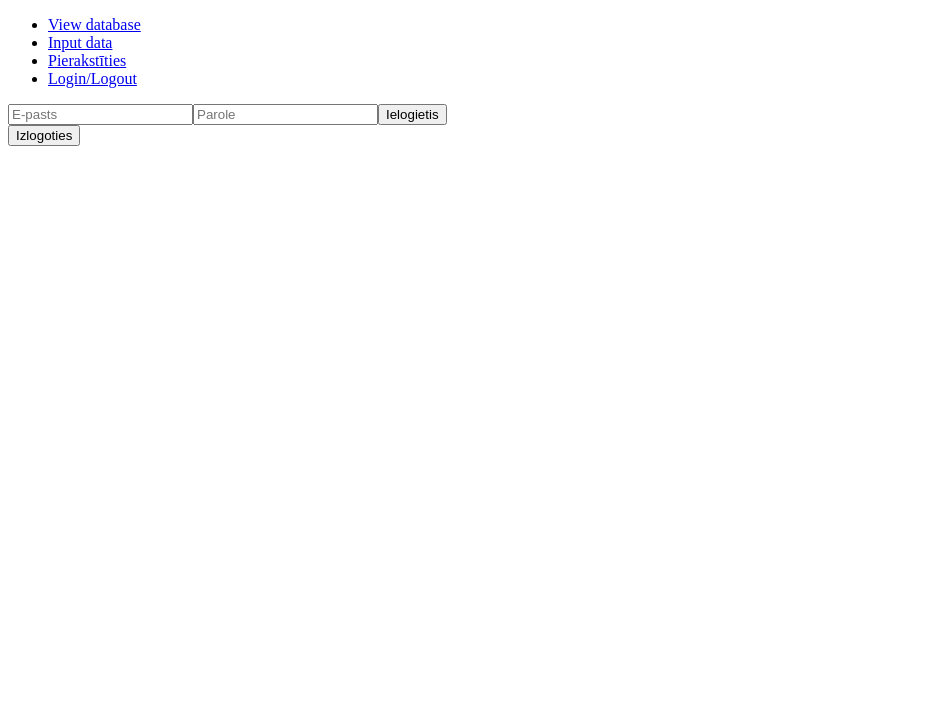
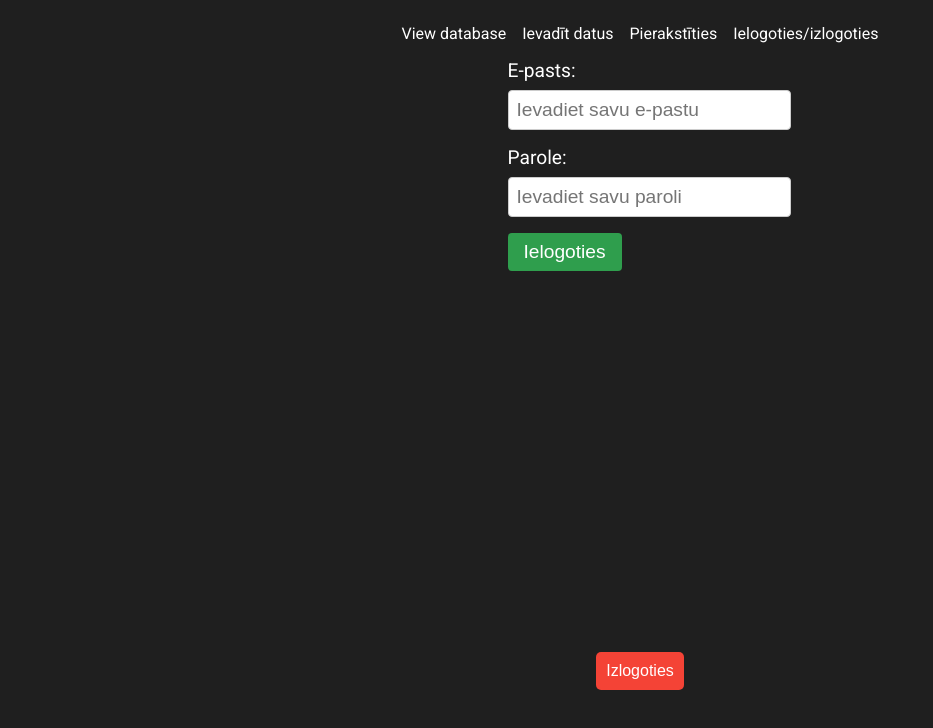
Before and after one commit to kristapsgreen/VMS_2, a React (Create React App) app: page / in a window 1280 px wide. Shown: the top 728 px of the page, without its empty margins (0-933 px from the left). Built offline with nearby package versions, Linux system fonts and the light colour scheme.

Commit message:
pievienoju css

```diff
--- a/src/Layout.js
+++ b/src/Layout.js
@@ -1,35 +1,35 @@
 import { Outlet, Link, useLocation } from "react-router-dom";
 import React from "react";
-import './index.css';
-
-
+import "./index.css";
 
 export default function Layout() {
-
   return (
-      <div>
-          <nav>
-          <ul>
+    <div className="layout-container">
+      <nav className="navigation">
+        <ul className="nav-links">
           <li>
-              <Link to="/ViewPage">View database</Link>
+            <Link to="/ViewPage" className="nav-link">
+              View database
+            </Link>
           </li>
           <li>
-              <Link to="/InputPage">Input data</Link>
+            <Link to="/InputPage" className="nav-link">
+              Ievadīt datus
+            </Link>
           </li>
           <li>
-              <Link to="/NewUser">Pierakstīties</Link>
+            <Link to="/NewUser" className="nav-link">
+              Pierakstīties
+            </Link>
           </li>
           <li>
-                {console.log("isnt logged in")}
-              <Link to="/Login">Login/Logout</Link>
+            <Link to="/Login" className="nav-link">
+              Ielogoties/izlogoties
+            </Link>
           </li>
         </ul>
       </nav>
       <Outlet />
-              {console.log("is this working")}
     </div>
-
-
-    )
-
+  );
 };
--- a/src/Login.js
+++ b/src/Login.js
@@ -1,9 +1,7 @@
 import React from 'react';
+import supabase from './supabaseClient.js';
+import SignOut from './SignOut.js';
 import './index.css';
-import supabase  from './supabaseClient.js'
-import { SupabaseClient, createClient } from '@supabase/supabase-js'
-import SignOut from './SignOut.js'
-
 
 export default function Login() {
   const [email, setEmail] = React.useState('');
@@ -14,29 +12,48 @@ export default function Login() {
     const { data, error } = await supabase.auth.signInWithPassword({
       email: email,
       password: password,
-          })
+    });
     if (error) {
       alert(error.message);
     } else {
       alert('Pierakstijies veiksmīgi');
-          console.log(SupabaseClient)
       // TODO: Redirect to the user's dashboard or home page
     }
-    }
+  };
+
   return (
-        <div>
+    <div className="login-container">
       <form onSubmit={handleLogin}>
-            <input type="email"
-            placeholder='E-pasts'
+        <div className="login-input-container">
+          <label className="login-label" htmlFor="email">
+            E-pasts:
+          </label>
+          <input
+            className="login-input"
+            type="email"
+            id="email"
+            placeholder="Ievadiet savu e-pastu"
             value={email}
-            onChange={(e) => setEmail(e.target.value)}/>
-            <input type="password"
-             placeholder='Parole'
+            onChange={(e) => setEmail(e.target.value)}
+          />
+        </div>
+        <div className="login-input-container">
+          <label className="login-label" htmlFor="password">
+            Parole:
+          </label>
+          <input
+            className="login-input"
+            type="password"
+            id="password"
+            placeholder="Ievadiet savu paroli"
             value={password}
-             onChange={(e) => setPassword(e.target.value)} />
-             <button type='submit'>Ielogietis</button>
+            onChange={(e) => setPassword(e.target.value)}
+          />
+        </div>
+        <button className="login-button" type="submit">
+          Ielogoties
+        </button>
       </form>
-            {"\n"}
       <SignOut />
     </div>
   );
--- a/src/NewUser.js
+++ b/src/NewUser.js
@@ -1,16 +1,12 @@
 import React from 'react';
 import './index.css';
-import supabase  from './supabaseClient.js'
-import { SupabaseClient, createClient } from '@supabase/supabase-js'
+import supabase from './supabaseClient.js';
+import { SupabaseClient, createClient } from '@supabase/supabase-js';
 import { Auth } from '@supabase/auth-ui-react';
-
-
 
 export default function NewUser() {
   const [email, setEmail] = React.useState('');
   const [password, setPassword] = React.useState('');
-  // const [vards, setVards] = React.useState('');
-  // const [uzvards, setUzvards] = React.useState('');
 
   const handleLogin = async (e) => {
     e.preventDefault();
@@ -21,34 +17,25 @@ export default function NewUser() {
     if (error) {
       alert(error.message);
     } else {
-
       console.log(SupabaseClient)
       alert('Konts izveidots veiksmīgi');
       // TODO: Redirect to the user's dashboard or home page
     }
   };
-      return(
-        <div>
-            <h1>Pierakstīties</h1>
-            <form onSubmit={handleLogin}>
-      <label>
-        Epasts:
-        <input type="email" value={email} onChange={(e) => setEmail(e.target.value)} />
-      </label>
-      {"\n"}
-      <label>
-        Parole:
-        <input type="password" value={password} onChange={(e) => setPassword(e.target.value)} />
-      </label>
-      {/* <label>
-        Vards:
-        <input type="text" value={vards} onChange={(e) => setVards(e.target.value)} />
-      </label>
-      <label>
-        Uzvārds:
-        <input type="text" value={uzvards} onChange={(e) => setUzvards(e.target.value)} />
-      </label> */}
-      <button type="submit">Ielogotes</button>
+
+  return (
+    <div className="newuser-container">
+      <h1 className="newuser-heading">Pierakstīties</h1>
+      <form className="newuser-form" onSubmit={handleLogin}>
+        <div className="newuser-form-item">
+          <label htmlFor="email">Epasts:</label>
+          <input type="email" id="email" value={email} onChange={(e) => setEmail(e.target.value)} />
+        </div>
+        <div className="newuser-form-item">
+          <label htmlFor="password">Parole:</label>
+          <input type="password" id="password" value={password} onChange={(e) => setPassword(e.target.value)} />
+        </div>
+        <button className="newuser-form-button" type="submit">Ielogoties</button>
       </form>
     </div>
   )
--- a/src/SignOut.js
+++ b/src/SignOut.js
@@ -1,25 +1,23 @@
 import React from 'react';
 import './index.css';
-import supabase  from './supabaseClient.js'
-import { SupabaseClient, createClient } from '@supabase/supabase-js'
+import supabase from './supabaseClient.js';
+import { SupabaseClient, createClient } from '@supabase/supabase-js';
 
-
-
-export default function signOut() {
+export default function SignOut() {
   const handleLogOut = async (e) => {
     e.preventDefault();
-    const { error } = await supabase.auth.signOut()
+    const { error } = await supabase.auth.signOut();
     if (error) {
       alert(error.message);
     }
     if (!error){
-        alert('You have been signed out')
+      alert('You have been signed out');
     }
   }
 
   return(
-        <div>
-            <button onClick={handleLogOut}>Izlogoties</button>
+    <div className="signout-container">
+      <button className="signout-button" onClick={handleLogOut}>Izlogoties</button>
     </div>
-    )
+  );
 }
--- a/src/index.css
+++ b/src/index.css
@@ -1,13 +1,237 @@
-nav {
-    flex-wrap: wrap;
-    text-decoration: none;
+@import url('https://fonts.googleapis.com/css2?family=Roboto:wght@300;400;500;700&display=swap');
+
+body {
+  font-family: 'Roboto', sans-serif;
+  background-color: #1f1f1f;
 }
 
-table{
-    width:100%;
-}
-.tabula{
-    font-weight: lighter;
-    margin: auto;
+.layout-container {
+    display: flex; /* display the layout container as a flex container */
+    flex-direction: column; /* display the child elements in a column */
+    min-height: 100vh; /* set the minimum height of the container to 100% of the viewport */
+  }
 
-}
+  .navigation {
+    display: flex; /* display the links in a flex container */
+    justify-content: space-evenly; /* distribute the links evenly along the container's main axis */
+    align-items: center; /* vertically center the links */
+    padding: 16px; /* add padding to the navigation container */
+    flex-direction: row; /* display the links horizontally */
+  }
+
+  .nav-links {
+    display: flex; /* display the navigation links as a flex container */
+    list-style: none; /* noņemt punktu saraksta simbolu */
+    margin: 0; /* noņemt noklusējuma atkāpi */
+    padding: 0; /* noņemt noklusējuma atkāpi */
+  }
+
+  .nav-link {
+    color: #ffffff; /* iestatiet saites krāsu uz baltu */
+    text-decoration: none; /* noņemt pasvītrojumu no saitēm */
+    padding: 8px; /* pievienot atkāpi saitēm */
+    transition: all 0.3s ease-in-out; /* pievienot pārejas efektu saitēm */
+  }
+
+  .nav-link:hover {
+    color: #1f1f1f; /* iestatiet saites krāsu uz melnu uz pārvilkšanu */
+    background-color: #ffffff; /* iestatiet fona krāsu */
+  }
+  .newuser-container {
+    display: flex;
+    flex-direction: column;
+    align-items: center;
+    margin: 50px;
+  }
+
+  .newuser-heading {
+    font-size: 32px;
+    margin-bottom: 20px;
+    color:white;
+  }
+
+  .newuser-form {
+    display: flex;
+    flex-direction: column;
+    align-items: center;
+    border: 1px solid #ccc;
+    padding: 20px;
+    border-radius: 5px;
+    width: 400px;
+  }
+
+  .newuser-form-item {
+    display: flex;
+    flex-direction: column;
+    margin-bottom: 20px;
+    color:white;
+  }
+
+  .newuser-form-item label {
+    font-size: 18px;
+    margin-bottom: 5px;
+  }
+
+  .newuser-form-item input {
+    padding: 10px;
+    font-size: 16px;
+    border-radius: 5px;
+    border: 1px solid #ccc;
+    width: 100%;
+  }
+
+  .newuser-form-button {
+    background-color: #2f9e4d;
+    color: white;
+    padding: 10px;
+    font-size: 18px;
+    border-radius: 5px;
+    border: none;
+    cursor: pointer;
+    width: 100%;
+  }
+
+  .newuser-form-button:hover {
+    background-color: #238c3d;
+  }
+
+  .view-page {
+    display: flex;
+    flex-direction: column;
+    align-items: center;
+    margin-top: 50px;
+  }
+
+  .table {
+    border-collapse: collapse;
+    margin-top: 30px;
+  }
+
+  th {
+    background-color: #f0f0f0;
+    border: 1px solid #ccc;
+    padding: 10px;
+    text-align: left;
+  }
+
+  td {
+    border: 1px solid #ccc;
+    padding: 10px;
+    text-align: left;
+  }
+  tbody{
+    color: #f0f0f0;
+  }
+
+  .error {
+    color: red;
+    font-weight: bold;
+  }
+
+  .form-container {
+    display: flex;
+    flex-direction: column;
+    align-items: center;
+    justify-content: center;
+    margin-top: 50px;
+  }
+
+  .form-input {
+    margin: 10px;
+    padding: 10px;
+    border: none;
+    border-radius: 5px;
+    background-color: #f1f1f1;
+    font-size: 16px;
+  }
+
+  .form-submit-btn {
+    margin: 10px;
+    padding: 10px 20px;
+    border: none;
+    border-radius: 5px;
+    background-color: #2f9e4d;
+    color: #fff;
+    font-size: 16px;
+    cursor: pointer;
+  }
+
+  .form-error {
+    color: red;
+    margin: 10px;
+  }
+  .signout-container {
+    display: flex;
+    justify-content: center;
+    align-items: center;
+    height: 100vh;
+  }
+
+  .signout-button {
+    padding: 10px;
+    font-size: 16px;
+    background-color: #f44336;
+    color: white;
+    border: none;
+    border-radius: 5px;
+    cursor: pointer;
+  }
+
+  .signout-button:hover {
+    background-color: #ff6659;
+  }
+  .login-container {
+    display: flex;
+    flex-direction: column;
+    align-items: center;
+  }
+
+  .login-input-container {
+    display: flex;
+    flex-direction: column;
+    align-items: flex-start;
+    margin-bottom: 1rem;
+  }
+
+  .login-label {
+    font-size: 1.2rem;
+    margin-bottom: 0.5rem;
+    color:white;
+  }
+
+  .login-input {
+    padding: 0.5rem;
+    font-size: 1.2rem;
+    border: 1px solid #ccc;
+    border-radius: 4px;
+    width: 100%;
+  }
+
+  .login-button {
+    padding: 0.5rem 1rem;
+    font-size: 1.2rem;
+    background-color: #2f9e4d;
+    color: #fff;
+    border: none;
+    border-radius: 4px;
+    cursor: pointer;
+    transition: background-color 0.2s ease-in-out;
+  }
+
+  .login-button:hover {
+    background-color: #258b41;
+  }
+
+  .login-button:active {
+    background-color: #2f9e4d;
+  }
+
+  .login-button:focus {
+    outline: none;
+    box-shadow: 0 0 0 0.2rem rgba(38, 143, 255, 0.5);
+  }
+
+  .login-button:disabled {
+    background-color: #adb5bd;
+    cursor: not-allowed;
+  }
```
Also changed, not shown: src/InputPage.js (+40 -38 lines), src/ViewPage.js (+25 -30 lines). Lines whose indentation alone changed are shown as unchanged.
